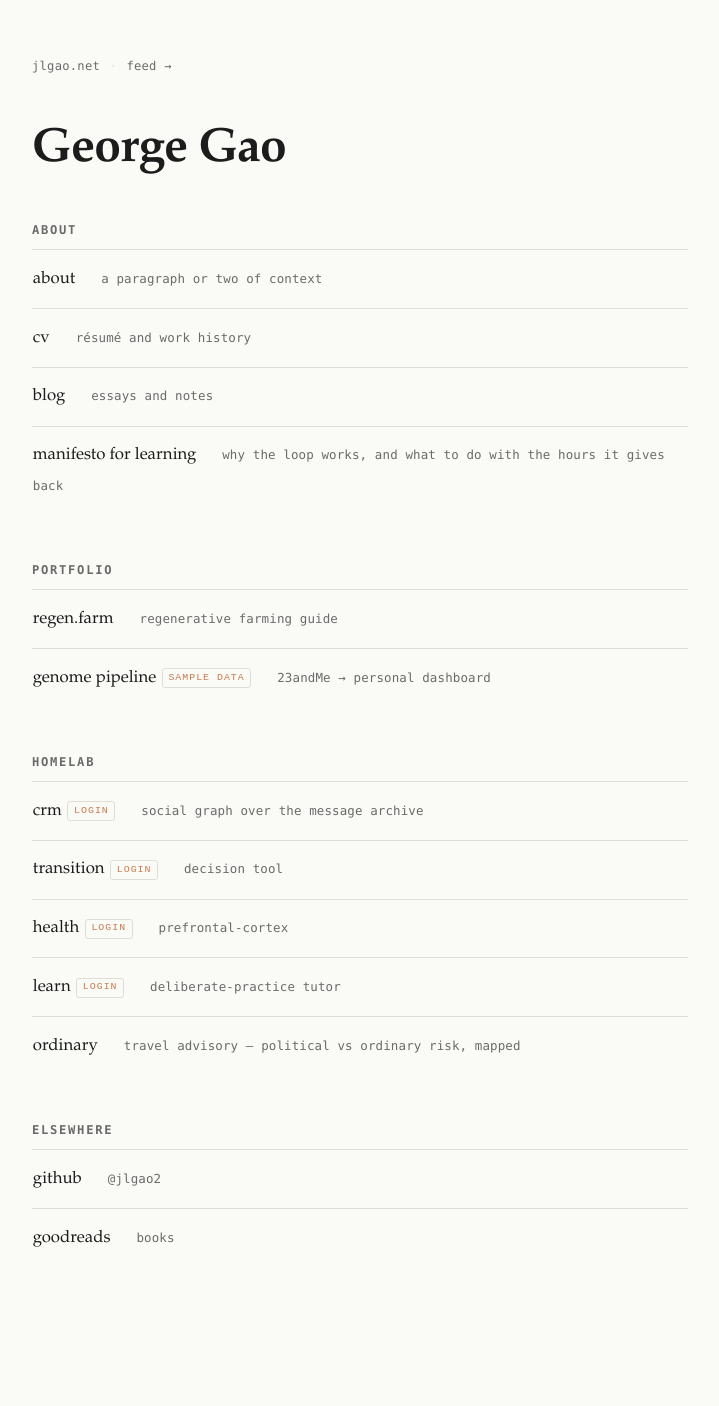
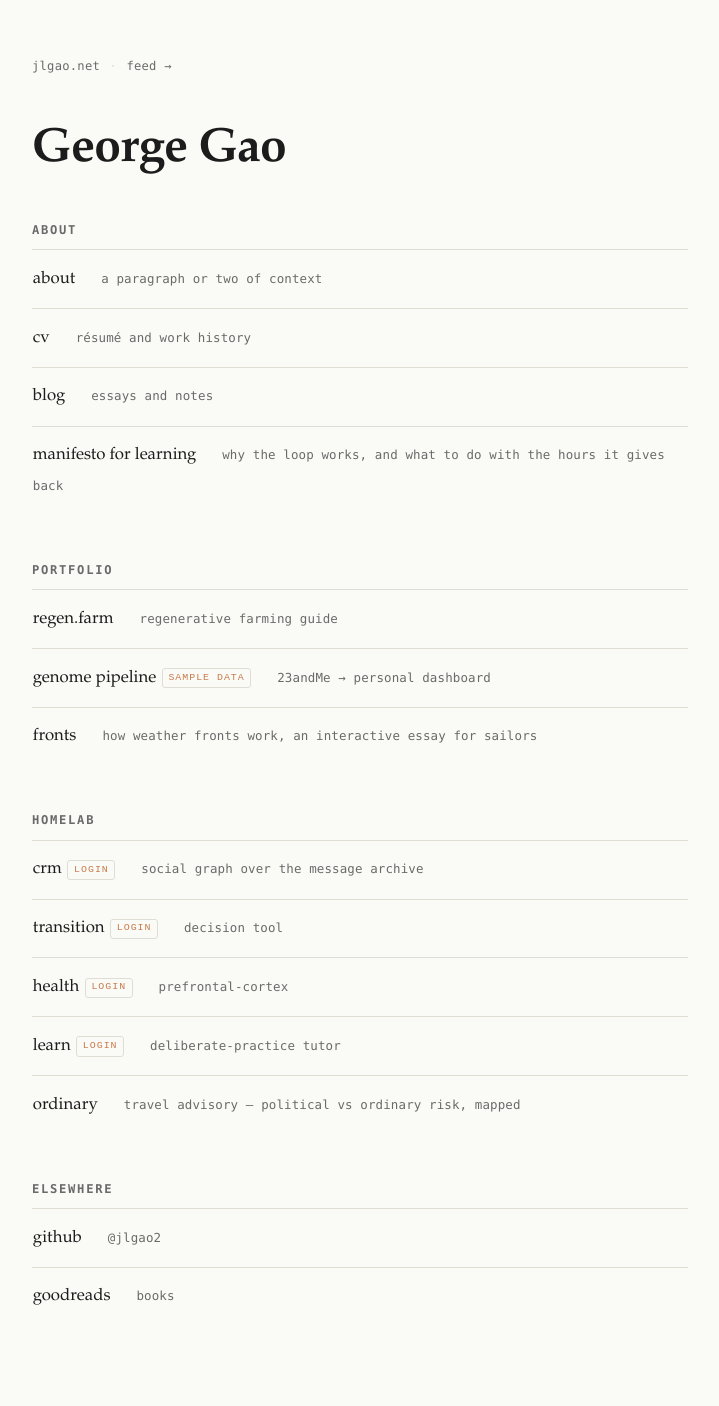
Before and after one commit to jlgao2/jlgao2.github.io, a Jekyll site: the page built from index.html, in a window 1280 px wide. Shown: the whole page, without its empty margins (280-999 px from the left). Built offline with Jekyll 4.4.1, drawn with Linux system fonts in a browser that asks for light colours; before the commit the page ends 1347 px from its top, so only the background shows below that.

Commit message:
add fronts (weather-fronts essay) to portfolio
Co-Authored-By: Claude Opus 5.5 (1M context) <noreply@anthropic.com>

```diff
--- a/index.html
+++ b/index.html
@@ -15,6 +15,7 @@ title: George
 <ul class="index">
     <li><a href="/regen-farm/"><span class="name">regen.farm</span><span class="desc">regenerative farming guide</span></a></li>
     <li><a href="/personal-genome-pipeline/"><span class="name">genome pipeline<span class="badge">sample data</span></span><span class="desc">23andMe → personal dashboard</span></a></li>
+    <li><a href="https://home.jlgao.net/fronts/"><span class="name">fronts</span><span class="desc">how weather fronts work, an interactive essay for sailors</span></a></li>
 </ul>
 
 <h2 class="section">homelab</h2>
```
